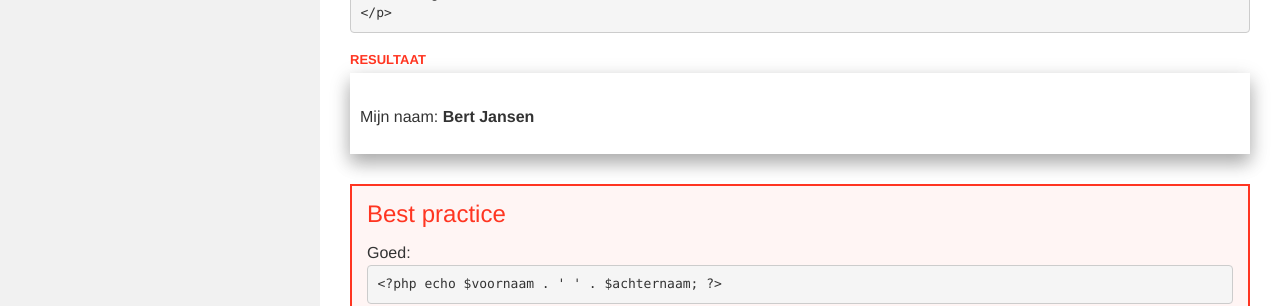
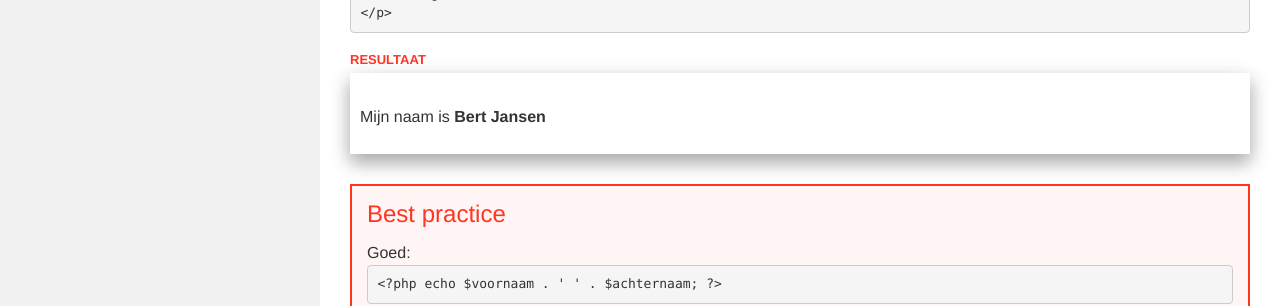
Before and after one commit to Syntra-Brussel/dynamische-webtechnieken, a Jekyll site: the page built from programmeren/variabelen.md, in a window 1280 px wide. Shown: the part 1112-1418 px from the top of the page. Built offline with Jekyll 4.4.1, drawn with Linux system fonts in a browser that asks for light colours; nearby versions of some CDN libraries; a script that is not in the unit is left out.

```diff
--- a/programmeren/variabelen.md
+++ b/programmeren/variabelen.md
@@ -90,7 +90,7 @@ Met het . kan je de inhoud van verschillende variabelen aan mekaar 'lijmen'.
 </pre>
 
 <div class="shadow result">
-<p>Mijn naam: <strong>Bert Jansen</strong></p>
+<p>Mijn naam is <strong>Bert Jansen</strong></p>
 </div>
 
 <div class="highlight">
```
